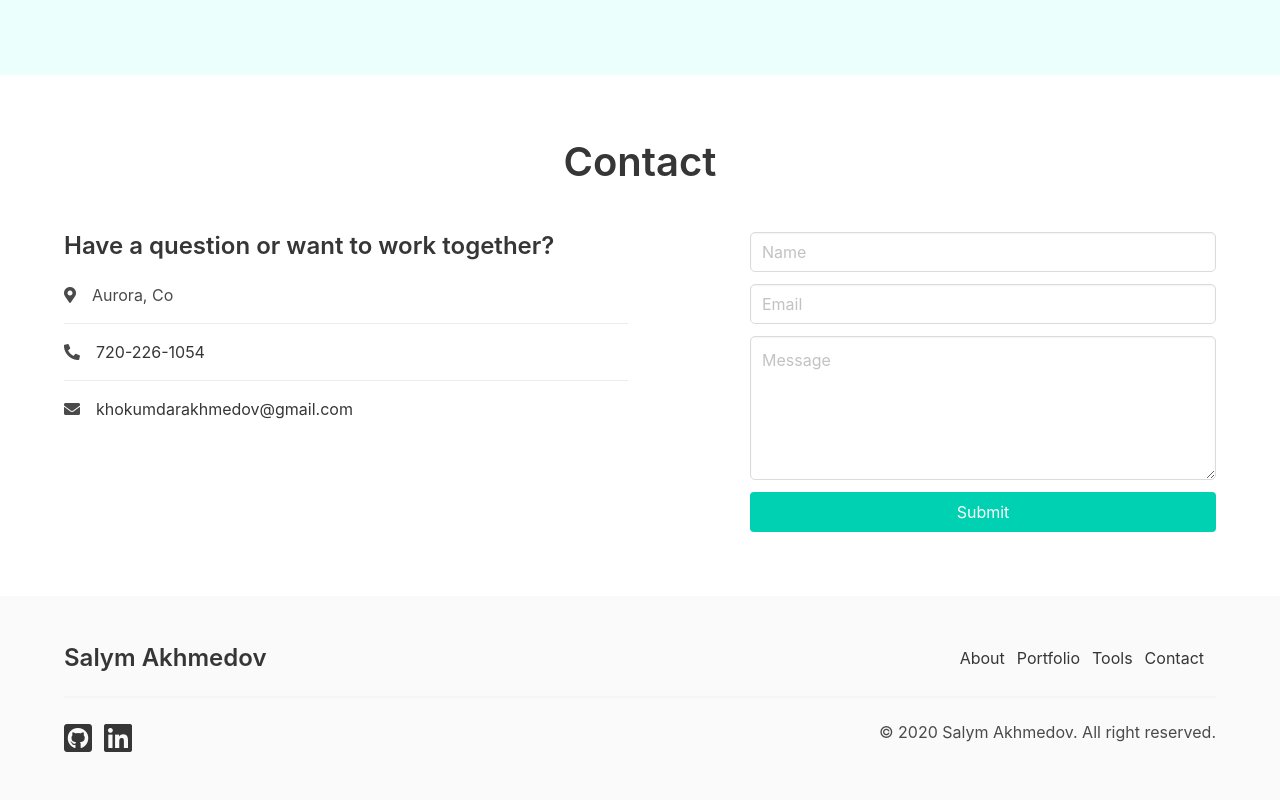
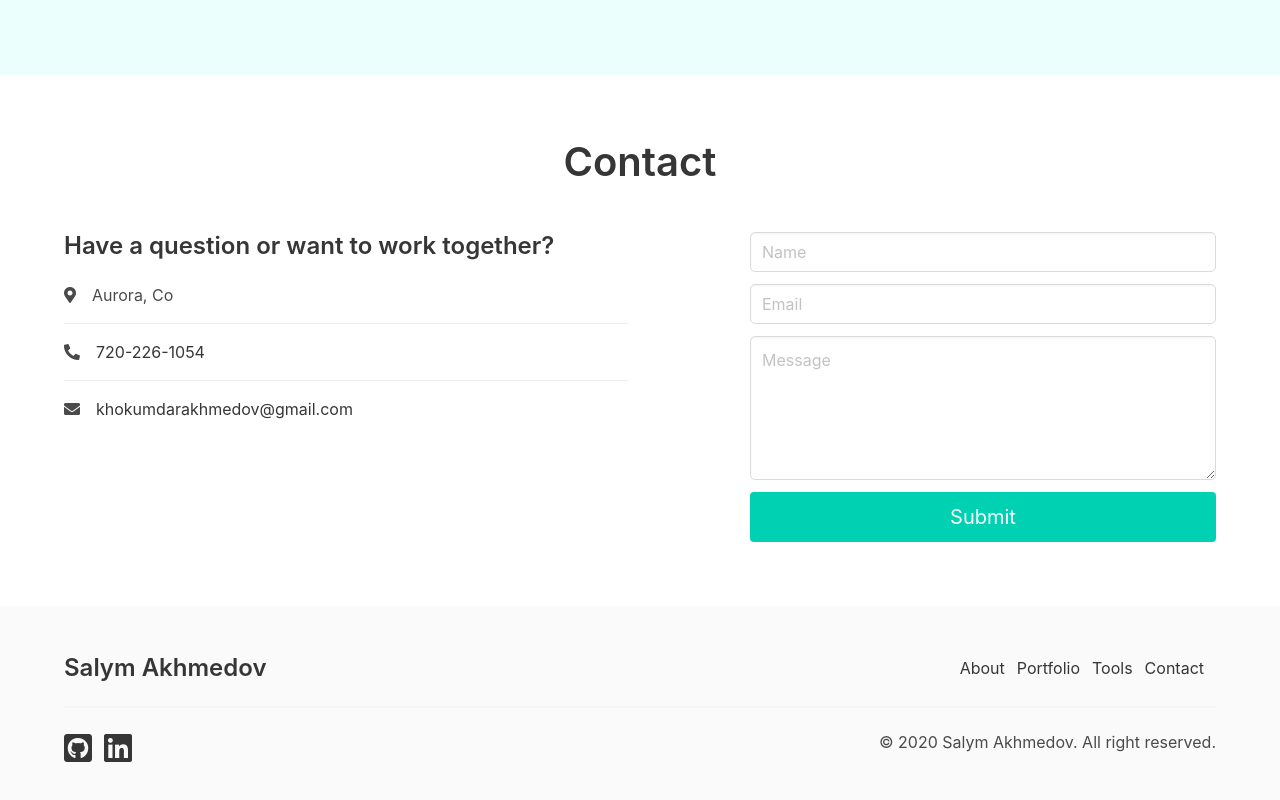
Before and after one commit to salymk/salym-portfolio, a React (Create React App) app: page / in a window 1280 px wide. Shown: the part 2819-3619 px from the top of the page. Built offline with nearby package versions, Linux system fonts and the light colour scheme.

Commit message:
Made submit button medium size

```diff
--- a/src/sections/main-content/contact/ContactForm.js
+++ b/src/sections/main-content/contact/ContactForm.js
@@ -24,7 +24,9 @@ const ContactForm = () => {
 				</div>
 				<div className='field'>
 					<div className='control'>
-						<button className='button is-primary is-fullwidth' type='submit'>
+						<button
+							className='button is-medium is-primary is-fullwidth ct-btn'
+							type='submit'>
 							Submit
 						</button>
 					</div>
```
